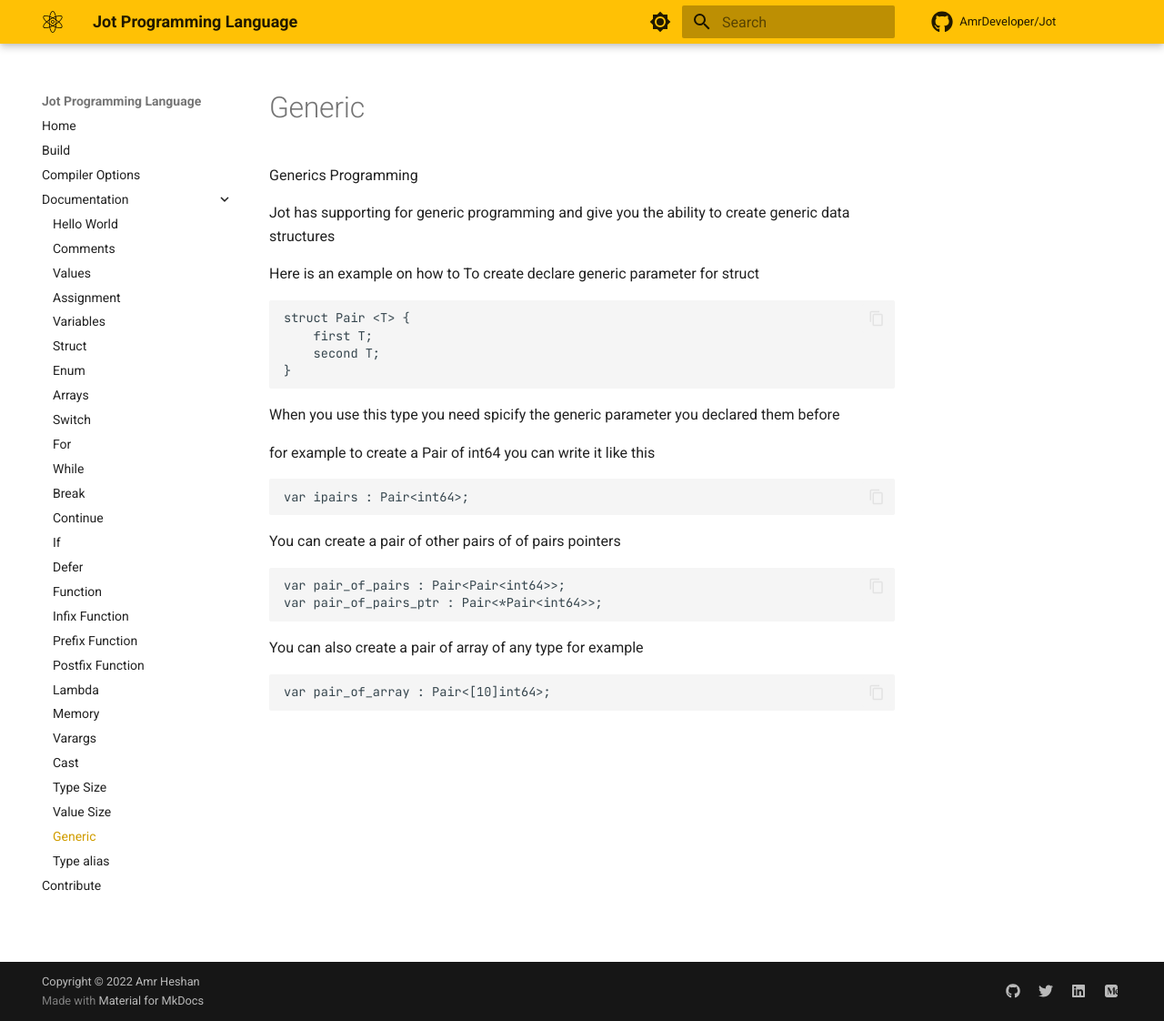
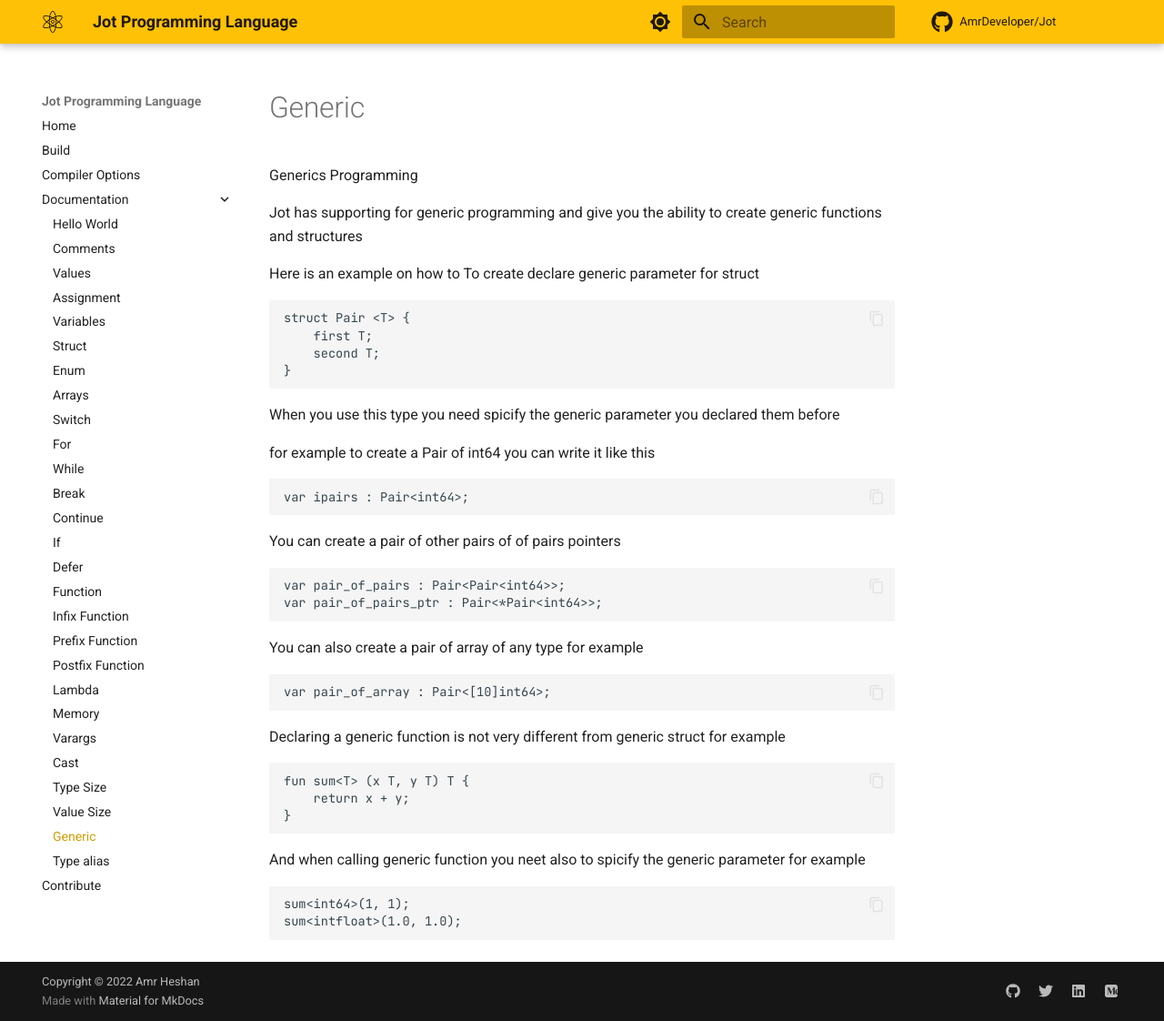
Before and after one commit to AmrDeveloper/Amun, an MkDocs documentation site: the page built from docs/reference/generic.md, in a window 1280 px wide and 1122 px high. Shown: the whole window at 91% size. Built offline with MkDocs 1.6.1 and Material for MkDocs 9.7.7, drawn with Linux system fonts in a browser that asks for light colours; comment, search, counter and statistics services are not loaded.

Commit message:
Update generic doc file to add function generic docs

````diff
--- a/docs/reference/generic.md
+++ b/docs/reference/generic.md
@@ -1,6 +1,6 @@
 Generics Programming
 
-Jot has supporting for generic programming and give you the ability to create generic data structures
+Jot has supporting for generic programming and give you the ability to create generic functions and structures
 
 Here is an example on how to To create declare generic parameter for struct
 
@@ -31,3 +31,18 @@ You can also create a pair of array of any type for example
 ```
 var pair_of_array : Pair<[10]int64>;
 ```
+
+Declaring a generic function is not very different from generic struct for example
+
+```
+fun sum<T> (x T, y T) T {
+    return x + y;
+}
+```
+
+And when calling generic function you neet also to spicify the generic parameter for example
+
+```
+sum<int64>(1, 1);
+sum<intfloat>(1.0, 1.0);
+```
````
